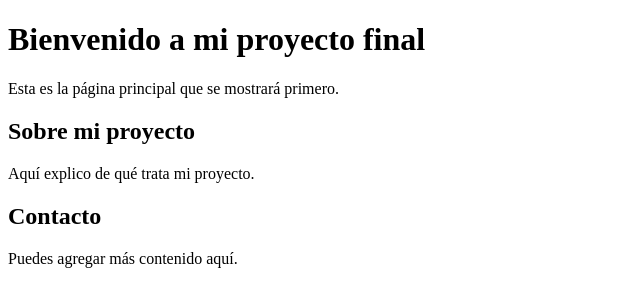
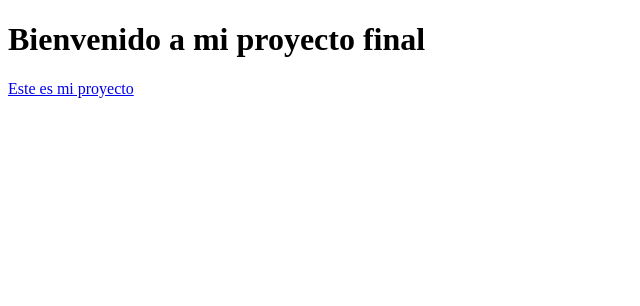
Before and after one commit to angelgalv999-ux/angelgalv999-ux.github.io, a plain HTML site: page index.html in a window 1280 px wide. Shown: the whole page, without its empty margins (0-640 px from the left). Drawn offline with Linux system fonts and the light colour scheme.

Commit message:
Add files via upload

```diff
--- a/index.html
+++ b/index.html
@@ -3,21 +3,13 @@
 <head>
     <meta charset="UTF-8">
     <title>Mi Proyecto Final</title>
-    <link rel="stylesheet" href="Camion.html"> <!-- si tienes CSS -->
+    <link rel="stylesheet" href="style.css"> <!-- si tienes CSS -->
 </head>
 <body>
     <h1>Bienvenido a mi proyecto final</h1>
-    <p>Esta es la página principal que se mostrará primero.</p>
 
-    <!-- Puedes poner tus secciones -->
-    <section>
-        <h2>Sobre mi proyecto</h2>
-        <p>Aquí explico de qué trata mi proyecto.</p>
-    </section>
+       <a href="Camion.html">Este es mi proyecto</a>
 
-    <section>
-        <h2>Contacto</h2>
-        <p>Puedes agregar más contenido aquí.</p>
-    </section>
+
 </body>
 </html>
```
